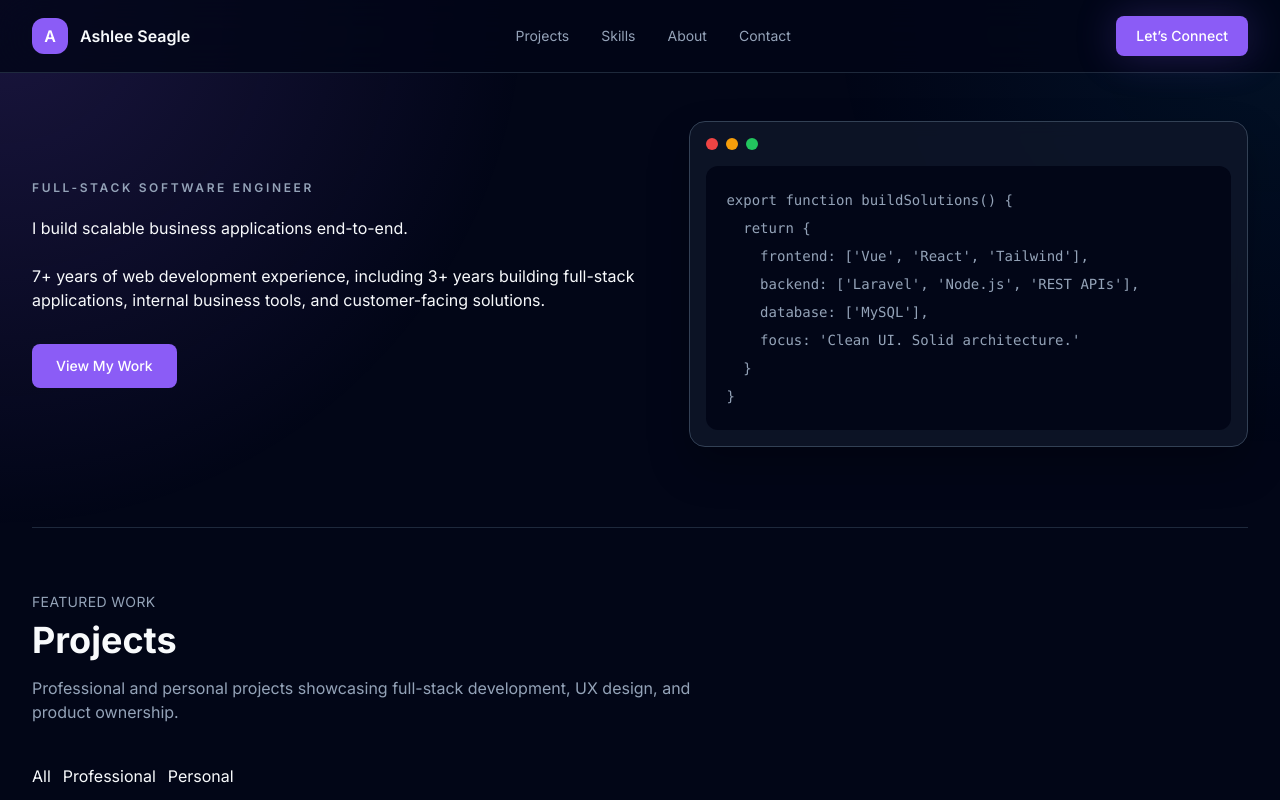
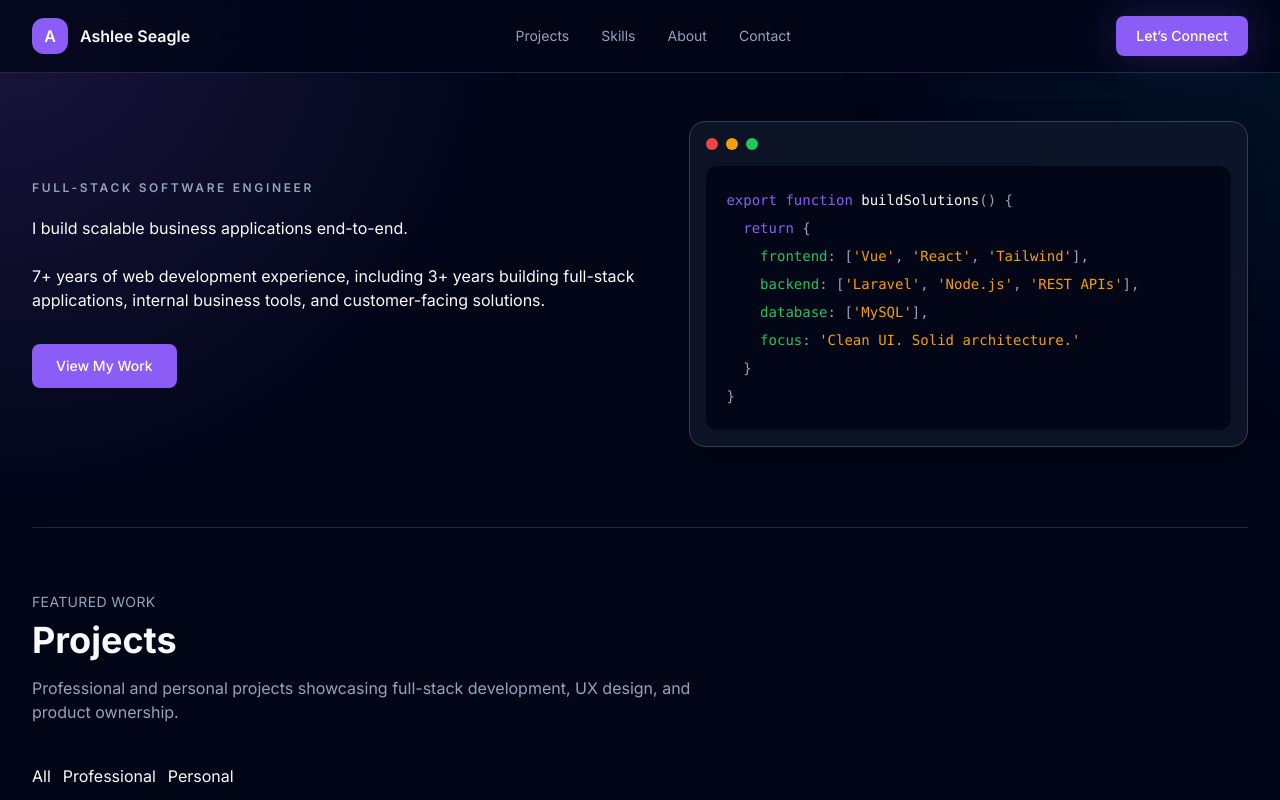
Before and after one commit to ashlee-seagle/developer-portfolio, a Vue app: page / in a window 1280 px wide. Shown: the top 800 px of the page. Built offline with nearby package versions, Linux system fonts and the light colour scheme.

Commit message:
Fix hero code syntax colors

```diff
--- a/src/sections/HeroSection.vue
+++ b/src/sections/HeroSection.vue
@@ -34,12 +34,12 @@
         <span class="h-3 w-3 rounded-full bg-status-success"></span>
       </div>
 
-      <pre class="overflow-x-auto rounded-xl bg-site-bg p-5 text-sm leading-7 text-site-muted"><code>export function buildSolutions() {
-  return {
-    frontend: ['Vue', 'React', 'Tailwind'],
-    backend: ['Laravel', 'Node.js', 'REST APIs'],
-    database: ['MySQL'],
-    focus: 'Clean UI. Solid architecture.'
+      <pre class="overflow-x-auto rounded-xl bg-site-bg p-5 text-sm leading-7 text-site-muted"><code><span class="text-brand">export function</span> <span class="text-site-text">buildSolutions</span>() {
+  <span class="text-brand">return</span> {
+    <span class="text-status-success">frontend</span>: [<span class="text-status-warning">'Vue'</span>, <span class="text-status-warning">'React'</span>, <span class="text-status-warning">'Tailwind'</span>],
+    <span class="text-status-success">backend</span>: [<span class="text-status-warning">'Laravel'</span>, <span class="text-status-warning">'Node.js'</span>, <span class="text-status-warning">'REST APIs'</span>],
+    <span class="text-status-success">database</span>: [<span class="text-status-warning">'MySQL'</span>],
+    <span class="text-status-success">focus</span>: <span class="text-status-warning">'Clean UI. Solid architecture.'</span>
   }
 }</code></pre>
     </div>
```
